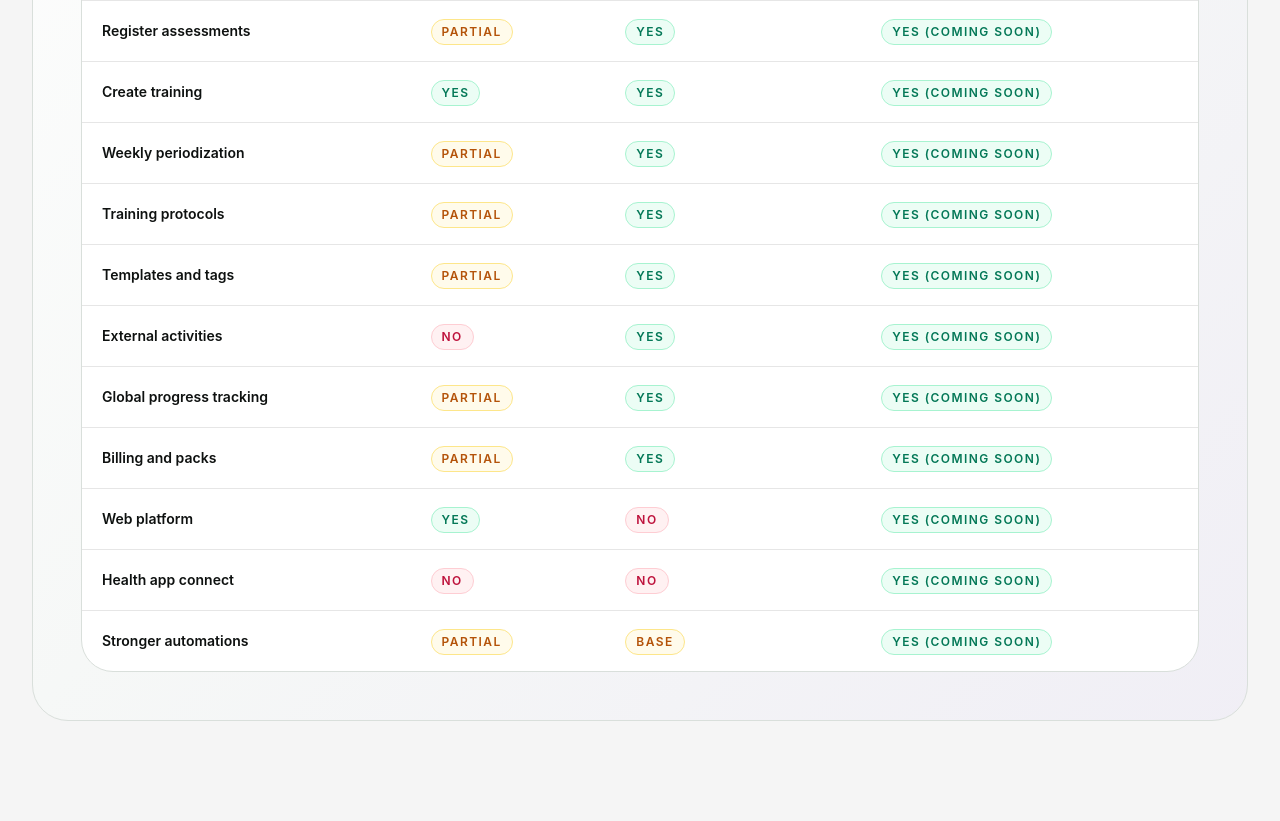
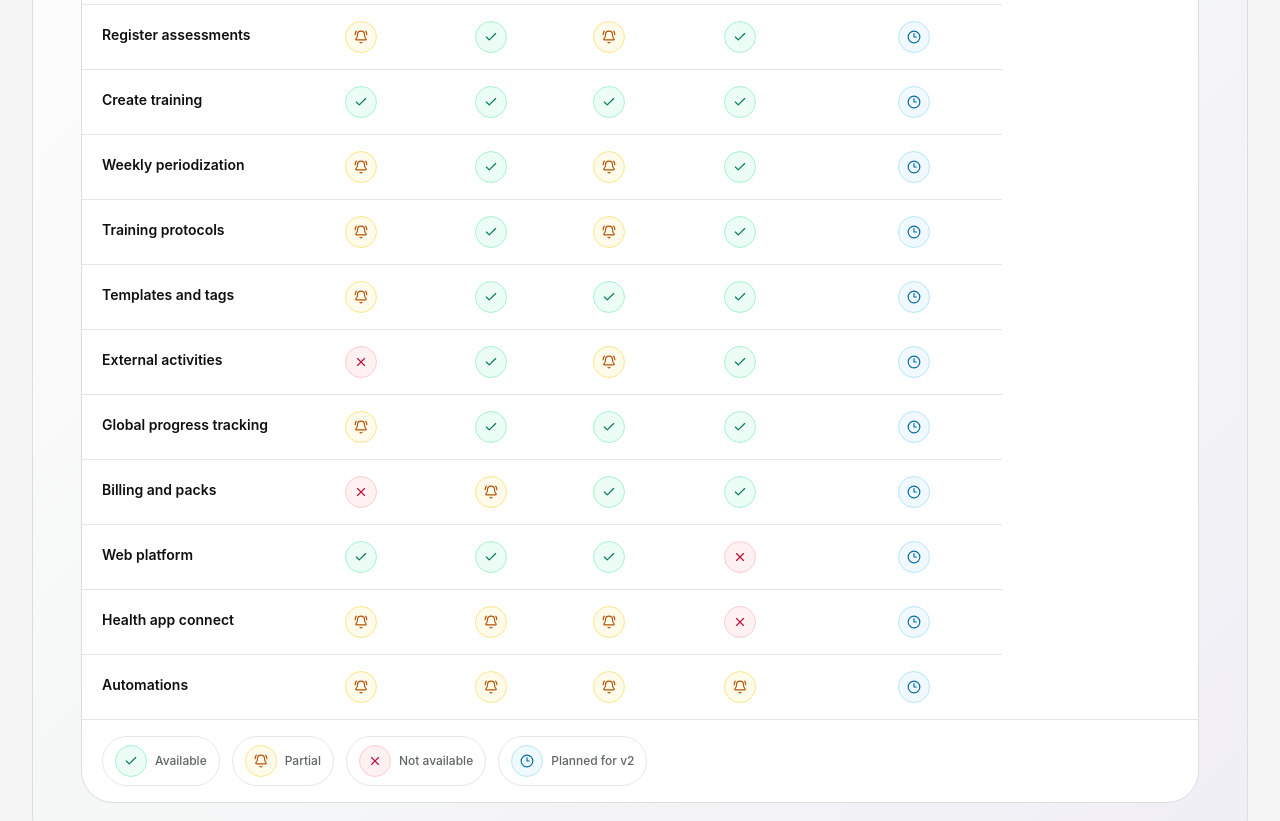
Before and after one commit to potter-53/apexcoach-web, a Next.js app: page / in a window 1280 px wide. Shown: the part 6500-7321 px from the top of the page. Built offline with nearby package versions, Linux system fonts and the light colour scheme.

Commit message:
Replace comparison section with compact feature matrix

```diff
--- a/src/App.jsx
+++ b/src/App.jsx
@@ -623,113 +623,78 @@ function PricingCard({ label, title, monthly, yearly, note, accent = false }) {
   );
 }
 
-function ComparisonMatrix({ lang = "en" }) {
+function ProductMatrix({ lang = "en" }) {
   const isPt = lang === "pt";
   const headers = isPt
-    ? ["CritÃ©rio", "APEX COACH agora", "Apps generalistas para coaches", "APEX COACH V2"]
-    : ["Criteria", "APEX COACH now", "Generic coaching apps", "APEX COACH V2"];
+    ? ["Função", "Trainerize", "PT Distinction", "Everfit", "APEX COACH [v1]", "APEX COACH [v2]"]
+    : ["Function", "Trainerize", "PT Distinction", "Everfit", "APEX COACH [v1]", "APEX COACH [v2]"];
 
   const rows = isPt
     ? [
-        ["ExperiÃªncia de terreno", "Desenhada para sessÃ£o real e registo rÃ¡pido", "Muitas vezes mais genÃ©rica e menos contextual", "Fluxo ainda mais afinado entre sessÃ£o, agenda e follow-up"],
-        ["Clients ilimitados", "IncluÃ­do", "Nem sempre claro ou sem limites reais", "IncluÃ­do com leitura operacional mais rica"],
-        ["PeriodizaÃ§Ã£o e protocolos", "Base jÃ¡ presente", "Frequentemente parcial ou pouco flexÃ­vel", "Leitura mais profunda por semana, bloco e histÃ³rico"],
-        ["Atividades externas", "Registo e contexto operacional", "Nem sempre integrado no mesmo fluxo", "Mais conexÃ£o a dados externos e apps de saÃºde"],
-        ["Treino e tracking", "PrescriÃ§Ã£o, histÃ³rico e evoluÃ§Ã£o no mesmo sistema", "Muitas vezes repartido entre mÃ³dulos ou apps", "Mais automaÃ§Ã£o e visualizaÃ§Ã£o global"],
-        ["FaturaÃ§Ã£o e packs", "OperaÃ§Ã£o centralizada na app", "Nem sempre parte do nÃºcleo do produto", "Mais automaÃ§Ã£o, avisos e lÃ³gica financeira"],
-        ["Plataforma web", "Ainda em preparaÃ§Ã£o", "Em alguns casos existe, mas com lÃ³gica menos integrada", "Workspace desktop completo e alinhado com a app"],
+        ["Registar clients", "yes", "yes", "yes", "yes", "soon"],
+        ["Registar assessments", "partial", "yes", "partial", "yes", "soon"],
+        ["Criar treinos", "yes", "yes", "yes", "yes", "soon"],
+        ["Periodização semanal", "partial", "yes", "partial", "yes", "soon"],
+        ["Protocolos de treino", "partial", "yes", "partial", "yes", "soon"],
+        ["Templates e tags", "partial", "yes", "yes", "yes", "soon"],
+        ["Atividades externas", "no", "yes", "partial", "yes", "soon"],
+        ["Tracking global da evolução", "partial", "yes", "yes", "yes", "soon"],
+        ["Faturação e packs", "no", "partial", "yes", "yes", "soon"],
+        ["Plataforma web", "yes", "yes", "yes", "no", "soon"],
+        ["Health app connect", "partial", "partial", "partial", "no", "soon"],
+        ["Automatismos", "partial", "partial", "partial", "partial", "soon"],
       ]
     : [
-        ["In-session experience", "Built for real sessions and fast logging", "Often broader but less contextual", "Even tighter flow across session, agenda, and follow-up"],
-        ["Unlimited clients", "Included", "Not always clear or truly unlimited", "Included with richer operational visibility"],
-        ["Periodization and protocols", "Core structure already present", "Often partial or less flexible", "Deeper reading by week, block, and history"],
-        ["External activities", "Logged inside the operational flow", "Not always integrated in the same workflow", "More connected to external data and health apps"],
-        ["Training and tracking", "Prescription, history, and evolution in one system", "Often split across modules or tools", "More automation and broader visibility"],
-        ["Billing and packs", "Handled inside the app operation", "Not always part of the product core", "More automation, alerts, and financial logic"],
-        ["Web platform", "Still being prepared", "Sometimes available, but usually less integrated", "Full desktop workspace aligned with the app"],
-      ];
-
-  return (
-    <div className="overflow-hidden rounded-[32px] border border-[var(--border-strong)] bg-white shadow-[var(--shadow-panel)]">
-      <div className="overflow-x-auto">
-        <table className="min-w-full border-collapse text-left">
-          <thead className="bg-[linear-gradient(135deg,var(--accent-soft),rgba(124,77,255,0.06))]">
-            <tr>
-              {headers.map((header) => (
-                <th key={header} className="px-5 py-4 text-sm font-semibold text-[var(--text)]">
-                  {header}
-                </th>
-              ))}
-            </tr>
-          </thead>
-          <tbody>
-            {rows.map((row, rowIndex) => (
-              <tr key={row[0]} className={rowIndex % 2 === 0 ? "bg-white" : "bg-[var(--surface-muted)]/55"}>
-                {row.map((cell, cellIndex) => (
-                  <td key={`${row[0]}-${cellIndex}`} className="border-t border-[var(--border)] px-5 py-4 align-top text-sm leading-7 text-[var(--text-muted)]">
-                    {cellIndex === 0 ? <span className="font-semibold text-[var(--text)]">{cell}</span> : cell}
-                  </td>
-                ))}
-              </tr>
-            ))}
-          </tbody>
-        </table>
-      </div>
-    </div>
-  );
-}
-
-function ProductMatrix({ lang = "en" }) {
-  const isPt = lang === "pt";
-  const headers = isPt
-    ? ["FunÃ§Ã£o", "Trainerize", "APEX COACH [v1]", "APEX COACH [v2]"]
-    : ["Function", "Trainerize", "APEX COACH [v1]", "APEX COACH [v2]"];
-
-  const rows = isPt
-    ? [
-        ["Registar clients", "No", "Yes", "Yes (coming soon)"],
-        ["Registar assessments", "Partial", "Yes", "Yes (coming soon)"],
-        ["Criar treinos", "Yes", "Yes", "Yes (coming soon)"],
-        ["PeriodizaÃ§Ã£o semanal", "Partial", "Yes", "Yes (coming soon)"],
-        ["Protocolos de treino", "Partial", "Yes", "Yes (coming soon)"],
-        ["Templates e tags", "Partial", "Yes", "Yes (coming soon)"],
-        ["Atividades externas", "No", "Yes", "Yes (coming soon)"],
-        ["Tracking global da evoluÃ§Ã£o", "Partial", "Yes", "Yes (coming soon)"],
-        ["FaturaÃ§Ã£o e packs", "Partial", "Yes", "Yes (coming soon)"],
-        ["Plataforma web", "Yes", "No", "Yes (coming soon)"],
-        ["Health app connect", "No", "No", "Yes (coming soon)"],
-        ["Automatismos mais fortes", "Partial", "Base", "Yes (coming soon)"],
-      ]
-    : [
-        ["Register clients", "No", "Yes", "Yes (coming soon)"],
-        ["Register assessments", "Partial", "Yes", "Yes (coming soon)"],
-        ["Create training", "Yes", "Yes", "Yes (coming soon)"],
-        ["Weekly periodization", "Partial", "Yes", "Yes (coming soon)"],
-        ["Training protocols", "Partial", "Yes", "Yes (coming soon)"],
-        ["Templates and tags", "Partial", "Yes", "Yes (coming soon)"],
-        ["External activities", "No", "Yes", "Yes (coming soon)"],
-        ["Global progress tracking", "Partial", "Yes", "Yes (coming soon)"],
-        ["Billing and packs", "Partial", "Yes", "Yes (coming soon)"],
-        ["Web platform", "Yes", "No", "Yes (coming soon)"],
-        ["Health app connect", "No", "No", "Yes (coming soon)"],
-        ["Stronger automations", "Partial", "Base", "Yes (coming soon)"],
+        ["Register clients", "yes", "yes", "yes", "yes", "soon"],
+        ["Register assessments", "partial", "yes", "partial", "yes", "soon"],
+        ["Create training", "yes", "yes", "yes", "yes", "soon"],
+        ["Weekly periodization", "partial", "yes", "partial", "yes", "soon"],
+        ["Training protocols", "partial", "yes", "partial", "yes", "soon"],
+        ["Templates and tags", "partial", "yes", "yes", "yes", "soon"],
+        ["External activities", "no", "yes", "partial", "yes", "soon"],
+        ["Global progress tracking", "partial", "yes", "yes", "yes", "soon"],
+        ["Billing and packs", "no", "partial", "yes", "yes", "soon"],
+        ["Web platform", "yes", "yes", "yes", "no", "soon"],
+        ["Health app connect", "partial", "partial", "partial", "no", "soon"],
+        ["Automations", "partial", "partial", "partial", "partial", "soon"],
       ];
 
   function renderStatus(value) {
-    const lower = String(value).toLowerCase();
-    if (lower.startsWith("yes")) {
-      return <span className="inline-flex w-fit rounded-full border border-emerald-200 bg-emerald-50 px-2.5 py-1 text-xs font-semibold uppercase tracking-[0.12em] text-emerald-700">{value}</span>;
-    }
-    if (lower === "no") {
-      return <span className="inline-flex w-fit rounded-full border border-rose-200 bg-rose-50 px-2.5 py-1 text-xs font-semibold uppercase tracking-[0.12em] text-rose-700">{value}</span>;
-    }
-    return <span className="inline-flex w-fit rounded-full border border-amber-200 bg-amber-50 px-2.5 py-1 text-xs font-semibold uppercase tracking-[0.12em] text-amber-700">{value}</span>;
+    const status = String(value).toLowerCase();
+    const config = {
+      yes: {
+        icon: <Check size={14} />,
+        className: "border-emerald-200 bg-emerald-50 text-emerald-700",
+        label: isPt ? "Disponível" : "Available",
+      },
+      no: {
+        icon: <X size={14} />,
+        className: "border-rose-200 bg-rose-50 text-rose-700",
+        label: isPt ? "Não" : "No",
+      },
+      partial: {
+        icon: <BellRing size={14} />,
+        className: "border-amber-200 bg-amber-50 text-amber-700",
+        label: isPt ? "Parcial" : "Partial",
+      },
+      soon: {
+        icon: <Clock3 size={14} />,
+        className: "border-sky-200 bg-sky-50 text-sky-700",
+        label: isPt ? "Coming soon" : "Coming soon",
+      },
+    }[status];
+
+    return (
+      <span className={`inline-flex h-8 w-8 items-center justify-center rounded-full border ${config.className}`} title={config.label} aria-label={config.label}>
+        {config.icon}
+      </span>
+    );
   }
 
   return (
     <div className="overflow-hidden rounded-[32px] border border-[var(--border-strong)] bg-white shadow-[var(--shadow-panel)]">
       <div className="overflow-x-auto">
-        <table className="min-w-full border-collapse text-left">
+        <table className="min-w-[920px] border-collapse text-left">
           <thead className="bg-[linear-gradient(135deg,var(--accent-soft),rgba(124,77,255,0.06))]">
             <tr>
               {headers.map((header) => (
@@ -745,13 +710,30 @@ function ProductMatrix({ lang = "en" }) {
                 <td className="border-t border-[var(--border)] px-5 py-4 align-top text-sm leading-7 text-[var(--text)]">
                   <span className="font-semibold">{row[0]}</span>
                 </td>
-                <td className="border-t border-[var(--border)] px-5 py-4 align-top text-sm leading-7 text-[var(--text-muted)]">{renderStatus(row[1])}</td>
-                <td className="border-t border-[var(--border)] px-5 py-4 align-top text-sm leading-7 text-[var(--text-muted)]">{renderStatus(row[2])}</td>
-                <td className="border-t border-[var(--border)] px-5 py-4 align-top text-sm leading-7 text-[var(--text-muted)]">{renderStatus(row[3])}</td>
+                {row.slice(1).map((value, index) => (
+                  <td key={`${row[0]}-${index}`} className="border-t border-[var(--border)] px-5 py-4 align-top text-center text-sm leading-7 text-[var(--text-muted)]">
+                    <div className="flex justify-center">{renderStatus(value)}</div>
+                  </td>
+                ))}
               </tr>
             ))}
           </tbody>
         </table>
+      </div>
+      <div className="border-t border-[var(--border)] bg-[var(--surface-muted)]/65 px-5 py-4">
+        <div className="flex flex-wrap gap-3 text-xs font-medium text-[var(--text-muted)]">
+          {[
+            { key: "yes", label: isPt ? "Disponível" : "Available" },
+            { key: "partial", label: isPt ? "Parcial" : "Partial" },
+            { key: "no", label: isPt ? "Não disponível" : "Not available" },
+            { key: "soon", label: isPt ? "Planeado para v2" : "Planned for v2" },
+          ].map((item) => (
+            <div key={item.key} className="inline-flex items-center gap-2 rounded-full border border-[var(--border)] bg-white px-3 py-2">
+              {renderStatus(item.key)}
+              <span>{item.label}</span>
+            </div>
+          ))}
+        </div>
       </div>
     </div>
   );
```
